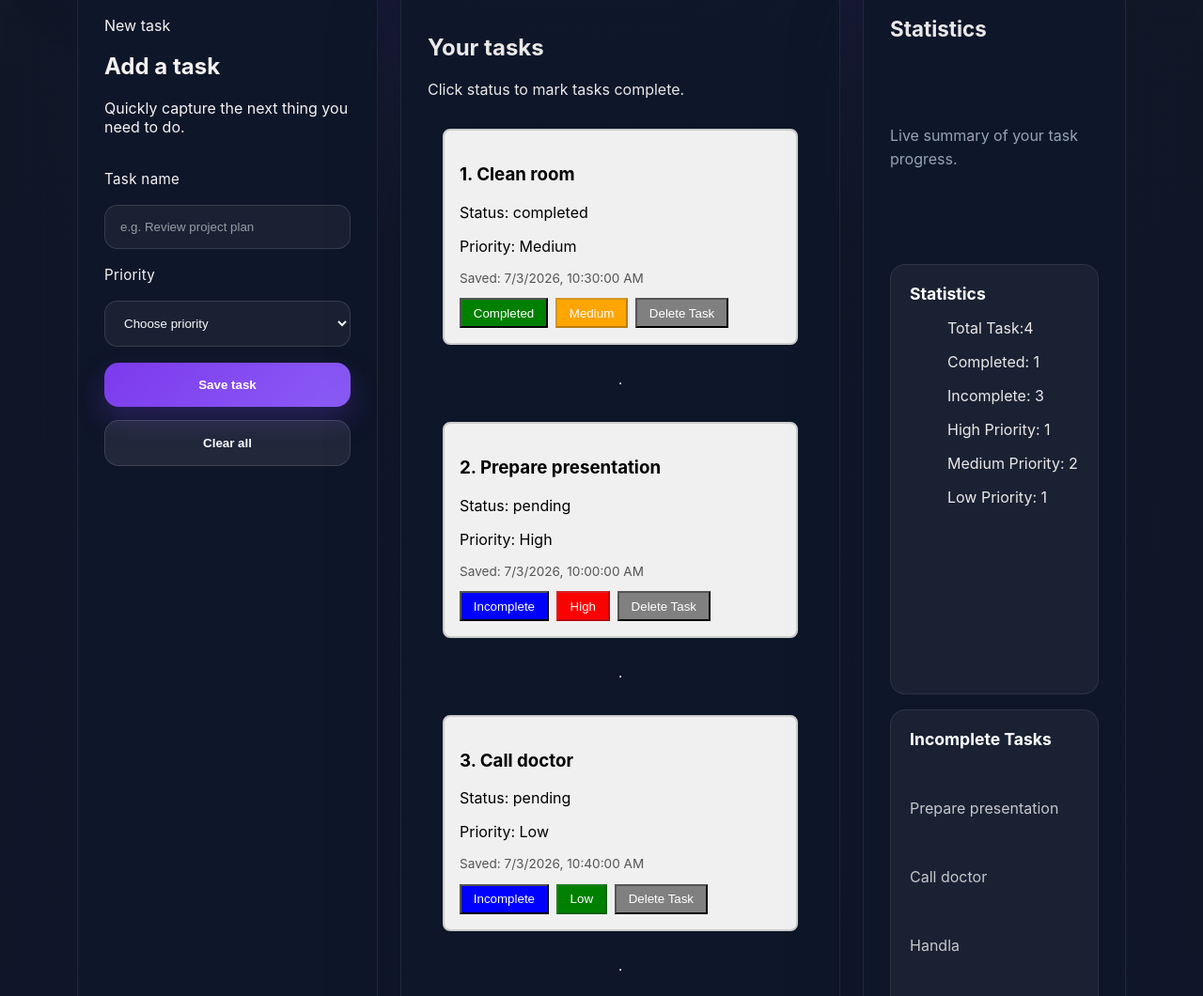
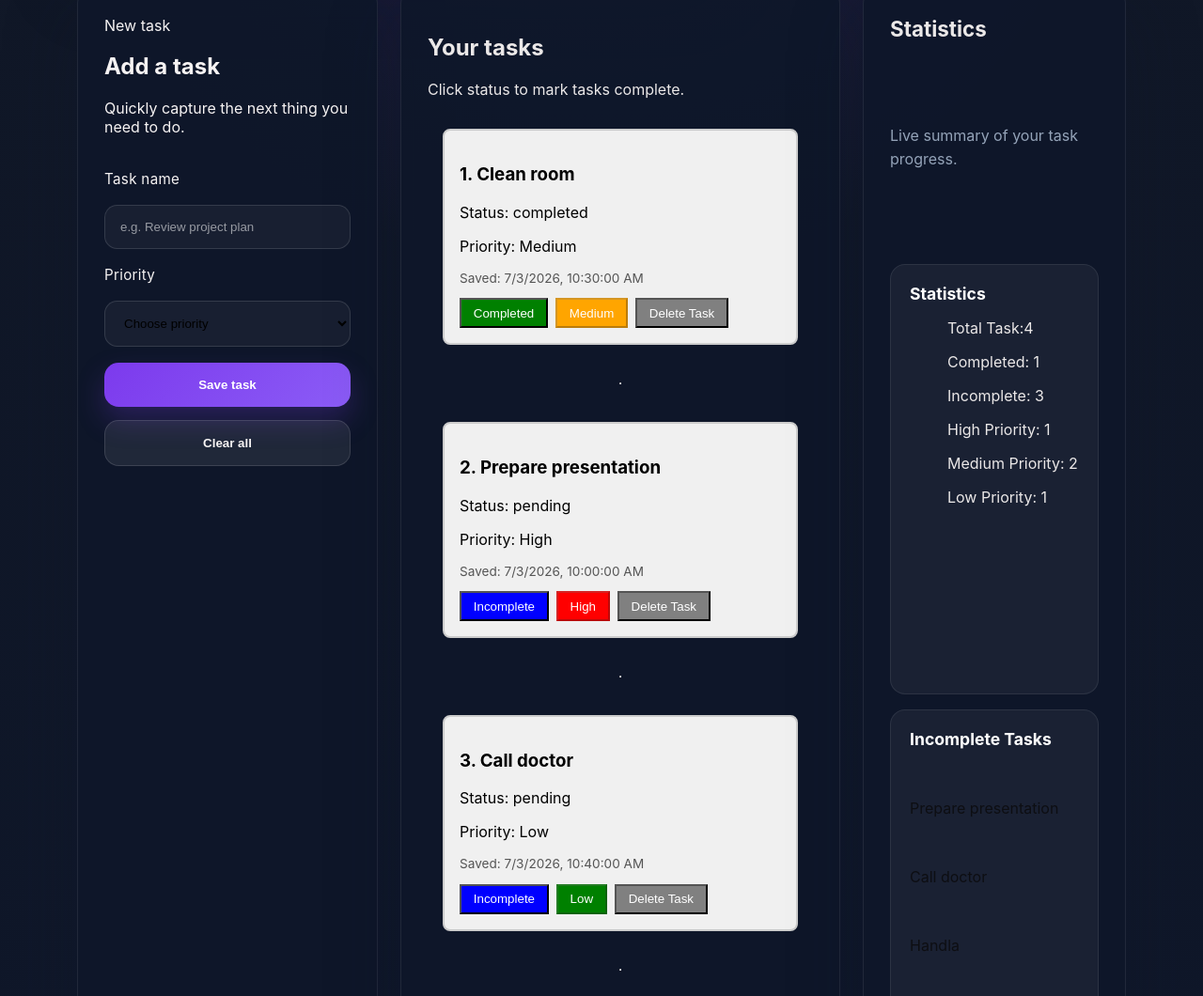
Before and after one commit to ashahsana-sketch/task-tracker, a website with bundled scripts: page index.html in a window 1280 px wide. Shown: the part 285-1345 px from the top of the page at 94% size. Built offline with nearby package versions, Linux system fonts and the light colour scheme.

Commit message:
More extra files delete

```diff
--- a/style.css
+++ b/style.css
@@ -165,7 +165,7 @@ body {
 }
 
 .sidebar-card p {
-  color: rgba(255, 255, 255, 0.75);
+  color: rgba(10, 8, 8, 0.75);
 }
 
 .task-form-card {
@@ -190,8 +190,7 @@ body {
   padding: 0.95rem 1rem;
   border-radius: 0.85rem;
   border: 1px solid rgba(255, 255, 255, 0.12);
-  background: rgba(255, 255, 255, 0.05);
-  color: var(--text);
+  background: rgba(215, 209, 209, 0.05);
 }
 
 .task-form input::placeholder {
@@ -221,7 +220,7 @@ body {
 
 .secondary-button {
   background: rgba(255, 255, 255, 0.08);
-  color: var(--text);
+  color: var(--black);
   border: 1px solid rgba(255, 255, 255, 0.12);
 }
 
```
Also changed, not shown: dist/dag5.d.ts (deleted), dist/dag5.js (deleted), dist/dag9.d.ts (deleted), dist/dag9.js (deleted), dist/main.js, 5 other files.
